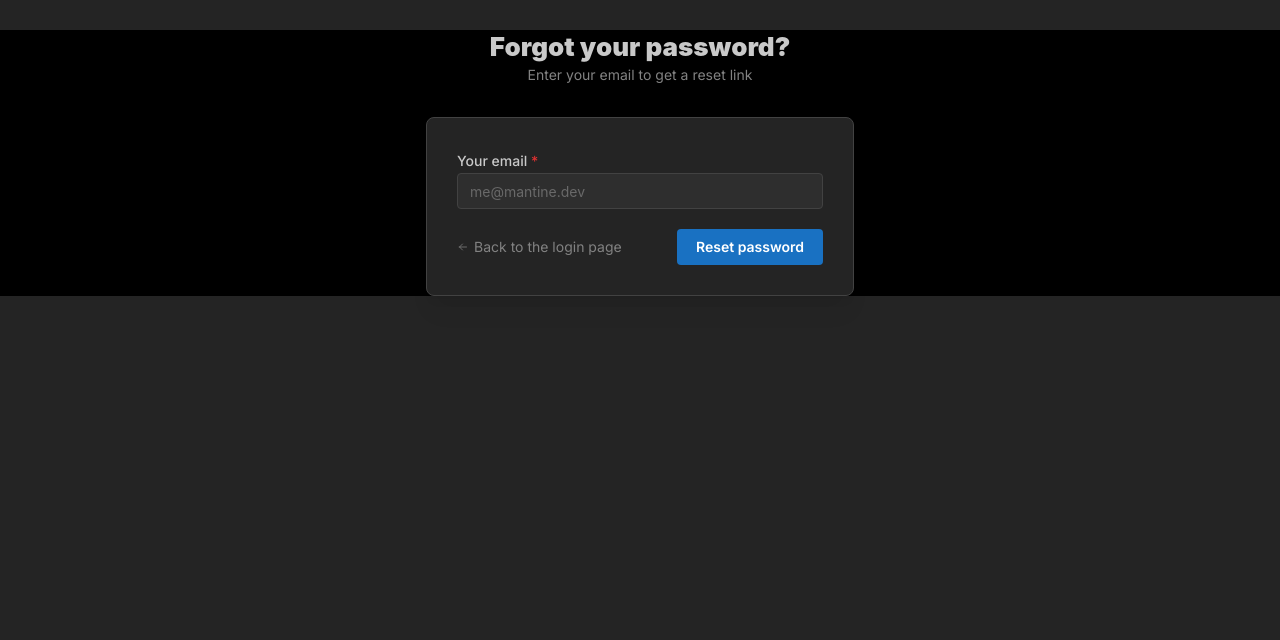
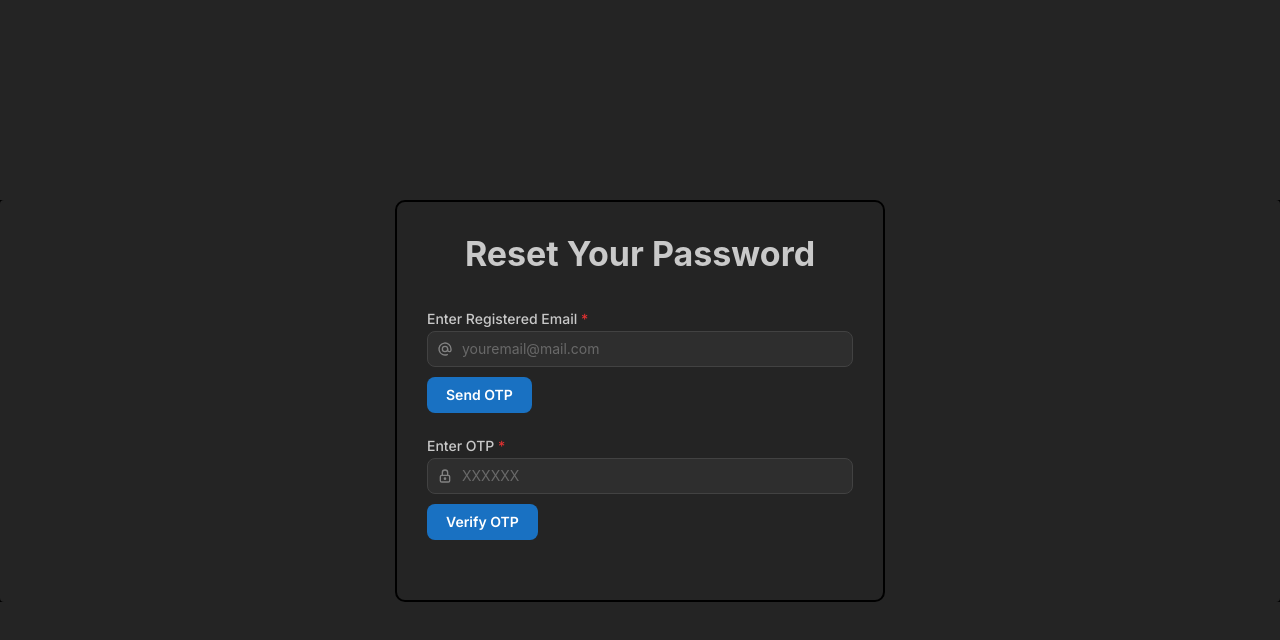
Before and after one commit to Aviral2442/Voice-Tour-Plugin, a Next.js app in the folder frontend/: page /resetPassword in a window 1280 px wide. Shown: the top 640 px of the page. Built offline with nearby package versions, Linux system fonts and the light colour scheme.

Commit message:
resetpassword form upload

```diff
--- a/frontend/src/app/(main)/resetPassword/page.jsx
+++ b/frontend/src/app/(main)/resetPassword/page.jsx
@@ -1,47 +1,145 @@
-'use client'
-import React from 'react'
-import {
-  Paper,
-  Title,
-  Text,
-  TextInput,
-  Button,
-  Container,
-  Group,
-  Anchor,
-  Center,
-  Box,
-  rem
-} from "@mantine/core"
-import { IconArrowLeft } from "@tabler/icons-react"
-import classes from "./resetpassword.module.css"
+'use client';
+import { enqueueSnackbar } from 'notistack';
+import React, { useRef, useState } from 'react';
+import classes from './resetpassword.module.css';
+import {  Button, Container, Image, Paper, PasswordInput, TextInput, Title, rem } from '@mantine/core';
+import { IconAt, IconLock } from '@tabler/icons-react';
+import { useNavigate } from 'react-router-dom';
+import { useForm } from '@mantine/form';
+import { useRouter } from 'next/navigation';
 
 const ResetPassword = () => {
+
+  const emailRef = useRef(null);
+  const otpRef = useRef(null);
+  const [verifiedUser, setVerifiedUser] = useState(null);
+
+  const [showForm, setShowForm] = useState(false);
+
+  // const navigate = useNavigate();
+  const router = useRouter();
+
+  const checkMailExists = async () => {
+    const res = await fetch(`${import.meta.env.VITE_API_URL}/user/getbymail/${emailRef.current.value}`);
+    // console.log(res.status);
+    const data = await res.json();
+    // console.log(data);
+    setVerifiedUser(data);
+    return res.status === 200;
+  }
+
+  const sendOTP = async () => {
+    if (!await checkMailExists()) {
+      enqueueSnackbar('Email not registered', { variant: 'error' });
+      return;
+    }
+    const res = await fetch(`${import.meta.env.VITE_API_URL}/util/sendotp`, {
+      method: 'POST',
+      body: JSON.stringify({ email: emailRef.current.value }),
+      headers: {
+        'Content-Type': 'application/json'
+      }
+    });
+    console.log(res.status);
+    if (res.status === 201) {
+      enqueueSnackbar('OTP sent successfully', { variant: 'success' });
+    } else {
+      enqueueSnackbar('Something went wrong', { variant: 'error' });
+    }
+  }
+
+  const verifyOTP = async () => {
+    const res = await fetch(`${import.meta.env.VITE_API_URL}/util/verifyotp/${emailRef.current.value}/${otpRef.current.value}`);
+    // console.log(res.status);
+    if (res.status === 200) {
+      setShowForm(true);
+    } else {
+      enqueueSnackbar('Invalid OTP', { variant: 'error' });
+    }
+  }
+
+  const updatePassword = async (values) => {
+    const res = await fetch(`${import.meta.env.VITE_API_URL}/user/update/${verifiedUser._id}`, {
+      method: 'PUT',
+      body: JSON.stringify(values),
+      headers: {
+        'Content-Type': 'application/json'
+      }
+    });
+    // console.log(res.status);
+    if (res.status === 200) {
+      enqueueSnackbar('Password updated successfully', { variant: 'success' });
+      router.push('/login');
+    } else {
+      enqueueSnackbar('Something went wrong', { variant: 'error' });
+    }
+  }
+
+  const resetForm = useForm({
+    initialValues: {
+      password: '',
+      confirmPassword: ''
+    },
+    validate: {
+      password: (value) => (value.length < 3 ? 'Password is too short' : null),
+      confirmPassword: (value, values) =>
+        value !== values.password ? 'Passwords did not match' : null,
+    },
+  });
+
   return (
-    <Container size={460} my={30}>
-      <Title className={classes.title} ta="center">
-        Forgot your password?
-      </Title>
-      <Text c="dimmed" fz="sm" ta="center">
-        Enter your email to get a reset link
-      </Text>
+    <>
+      <Paper className={classes.bg} >
+        <Container w={'100%'} size={490} mt={200} className={classes.Container}>
 
-      <Paper withBorder shadow="md" p={30} radius="md" mt="xl">
-        <TextInput label="Your email" placeholder="me@mantine.dev" required />
-        <Group justify="space-between" mt="lg" className={classes.controls}>
-          <Anchor c="dimmed" size="sm" className={classes.control}>
-            <Center inline>
-              <IconArrowLeft
-                style={{ width: rem(12), height: rem(12) }}
-                stroke={1.5}
-              />
-              <Box ml={5}>Back to the login page</Box>
-            </Center>
-          </Anchor>
-          <Button className={classes.control}>Reset password</Button>
-        </Group>
+          <Title order={1} mb={30} style={{ textAlign: 'center' }}>
+            Reset Your Password
+          </Title>
+
+          <TextInput
+            required
+            label="Enter Registered Email"
+            placeholder="youremail@mail.com"
+            leftSection={<IconAt style={{ width: rem(16), height: rem(16) }} />}
+            radius="md"
+            ref={emailRef}
+          />
+          <Button onClick={sendOTP} type="submit" mt={10} radius="md">
+            Send OTP
+          </Button>
+          <TextInput
+            mt={20}
+            required
+            label="Enter OTP"
+            placeholder="XXXXXX"
+            leftSection={<IconLock style={{ width: rem(16), height: rem(16) }} />}
+            radius="md"
+            ref={otpRef}
+          />
+          <Button onClick={verifyOTP} type="submit" mt={10} mb={30} radius="md">
+            Verify OTP
+          </Button>
+
+          {
+            showForm && (
+
+              <form onSubmit={resetForm.onSubmit(updatePassword)}>
+                <Title order={3} mb={20} style={{ textAlign: 'center' }}>
+                  Enter New Password
+                </Title>
+                <PasswordInput mb="xl" withAsterisk label="Password" placeholder="Your password" size="md" {...resetForm.getInputProps('password')} />
+                <PasswordInput mb="xl" withAsterisk label="Confirm Password" placeholder="Confirm password" size="md" {...resetForm.getInputProps('confirmPassword')} />
+                <Button fullWidth mt="xl" size="md" type='submit'>
+                  Reset Password
+                </Button>
+              </form>
+            )
+          }
+
+        </Container>
       </Paper>
-    </Container>
+
+    </>
   )
 }
 
--- a/frontend/src/app/(main)/resetPassword/resetpassword.module.css
+++ b/frontend/src/app/(main)/resetPassword/resetpassword.module.css
@@ -18,3 +18,8 @@
       text-align: center;
     }
   }
+  .Container{
+    padding: 30px;
+    border: 2px solid black;
+    border-radius: 10px;
+  }
--- a/frontend/src/app/user/generate-tour/generateTour.module.css
+++ b/frontend/src/app/user/generate-tour/generateTour.module.css
@@ -14,9 +14,7 @@
     padding: 10px;
 }
 
-.a {
-    /* background-color: black; */
-    background-image: url('https://i.pinimg.com/originals/55/74/54/557454f9d762c6b6c9efdaec66b4dbb9.jpg');
+.innerContainer {
     background: rgba(255, 255, 255, 0.35);
     box-shadow: 0 8px 32px 0 rgba(31, 38, 135, 0.37);
     backdrop-filter: blur(12.5px);
@@ -24,8 +22,6 @@
     border-radius: 10px;
     border: 1px solid rgba(255, 255, 255, 0.18);
     color: white;
-    border: 2px solid #868f96;
-    border-radius: 10px;
     margin-top: -70px;
 }
 
--- a/frontend/src/app/user/generate-tour/page.jsx
+++ b/frontend/src/app/user/generate-tour/page.jsx
@@ -145,7 +145,7 @@ const GenerateTour = () => {
               steps.map((step, index) => {
                 return (
                   <Stepper.Step label={step.stepTitle} description={step.stepDescription} key={index} pt={"20"}>
-                    <Container size={'md'}  className={clsx(classes.a, fonts.className)}>
+                    <Container size={'md'}  className={clsx(classes.innerContainer, fonts.className)}>
 
                       {/* <form onSubmit={form.onSubmit(Tourgen)}> */}
                       <Radio.Group onChange={v => updateStep(index, 'selectorType', v)} mb={20} >
```
Also changed, not shown: frontend/src/app/(main)/voiceAssistant/page.jsx (+4 -4 lines), frontend/src/app/(main)/voiceAssistant/voiceAssistant.module.css (+5 -7 lines).
